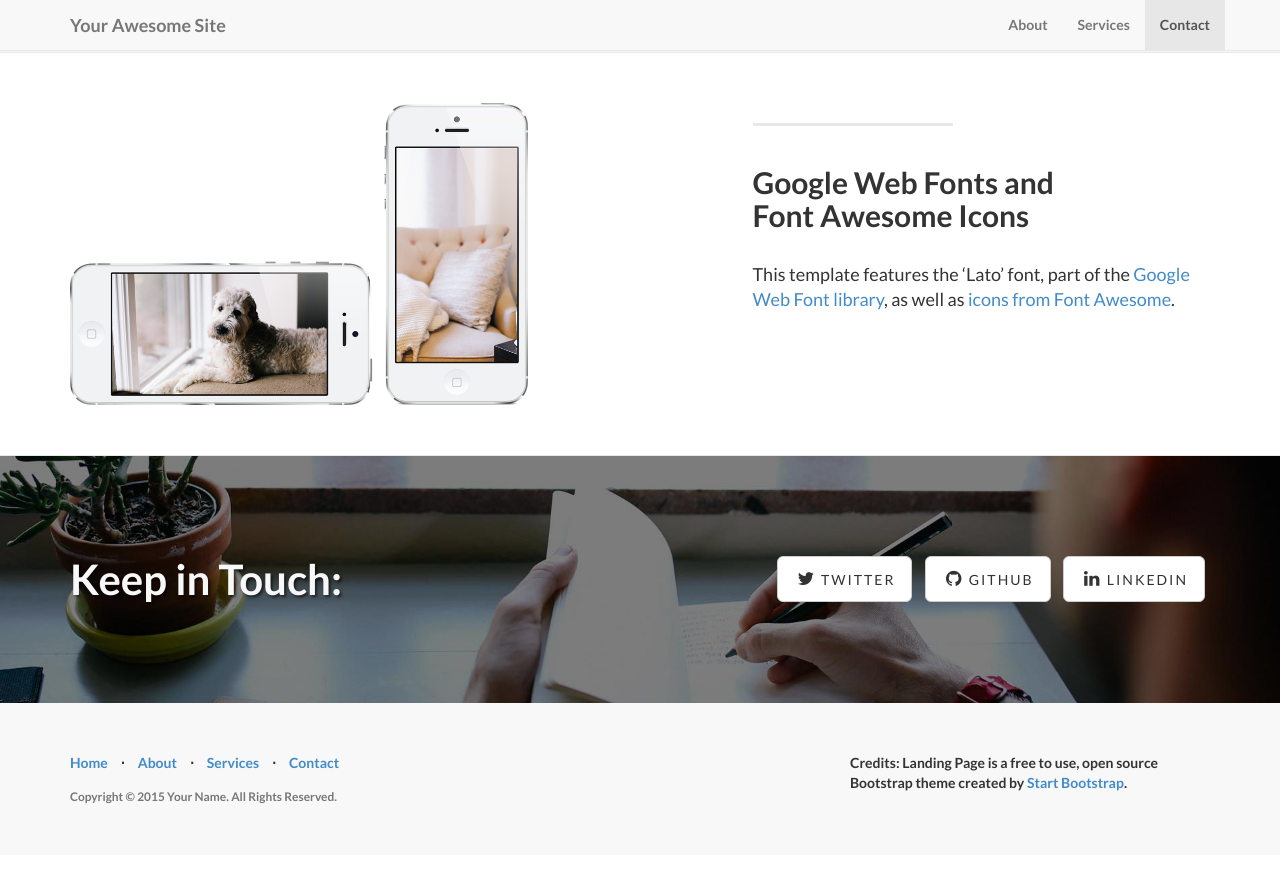
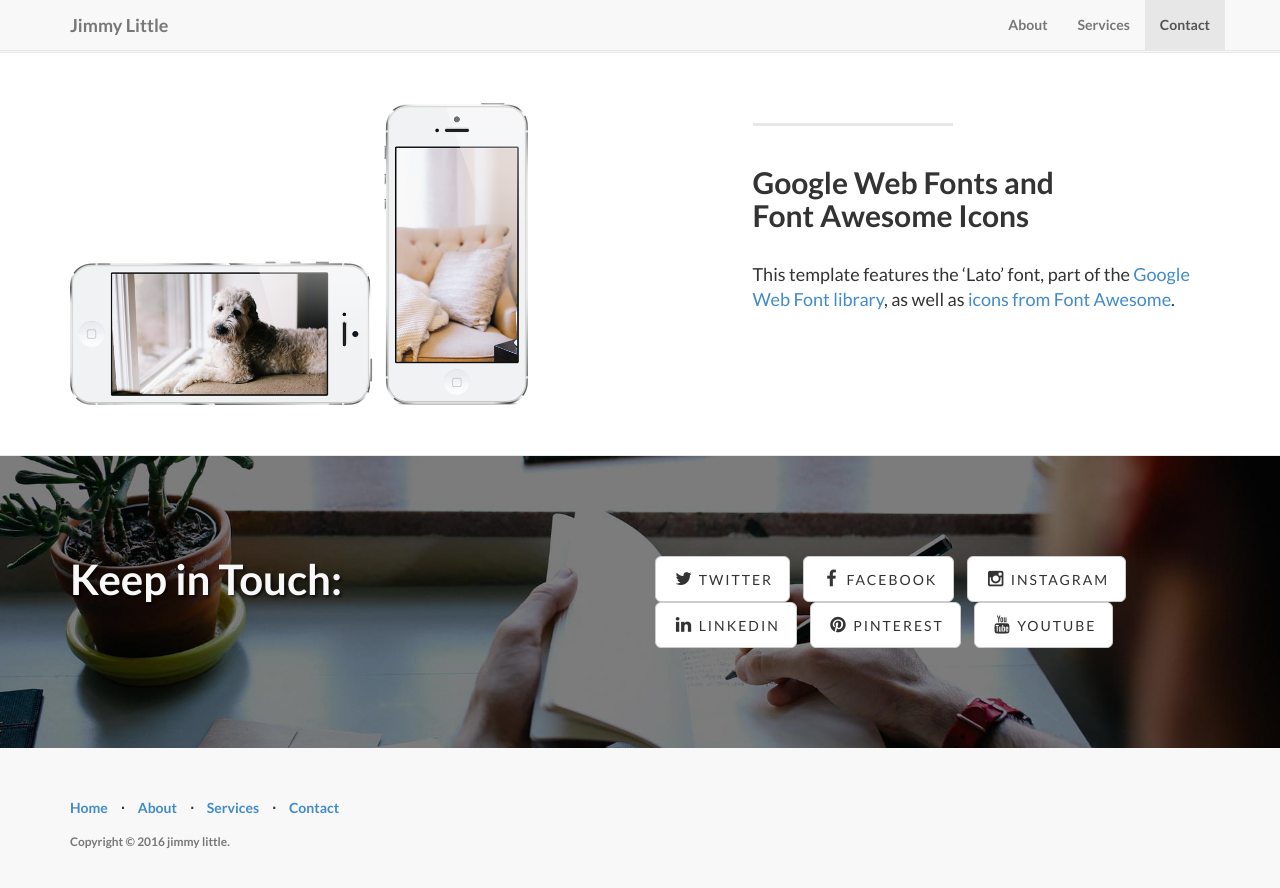
Before and after one commit to jimmy-landing-page/landing-page.github.io, a Jekyll site: the page built from index.html, in a window 1280 px wide and 900 px high, scrolled down 1947 px. Shown: the top 888 px of the window. Built offline with Jekyll 4.4.1, drawn with Linux system fonts in a browser that asks for light colours; before the commit the page ends 2802 px from its top, so only the background shows below that; some of the changed text lies outside the part shown.

Commit message:
new config

```diff
--- a/_config.yml
+++ b/_config.yml
@@ -2,16 +2,13 @@
 #      Main Configs       #
 # ----------------------- #
 
-url: http://yoursite.com
-title: Your Awesome Site
-email: your-email@domain.com
-author: Your Name
-description: > # "Write an awesome description for your new site here.
-  You can edit this line in _config.yml. It will appear in your document
-  head meta (for Google search results) and in your feed.xml site
-  description.
-copyright: 'Copyright &copy; 2015 Your Name. All Rights Reserved.'
-credits: 'Credits: Landing Page is a free to use, open source Bootstrap theme created by <a href="http://startbootstrap.com/">Start Bootstrap</a>.'
+url: /landing-page.github.io
+title: Jimmy Little
+email: thejimmylittle@gmail.com
+author: Jimmy
+description: Jimmy Little's Landing Page.  This page has links to all the stuff I do around the web.
+copyright: 'Copyright &copy; 2016 jimmy little.'
+credits: ''
 
 # ----------------------- #
 #    Jekyll & Plugins     #
@@ -27,8 +24,16 @@ permalink: pretty
 
 social:
   - title: twitter
-    url: https://twitter.com/SBootstrap
-  - title: github
-    url: https://github.com/IronSummitMedia/startbootstrap
+    url: https://twitter.com/jimmylittle
+  - title: facebook
+    url: https://www.facebook.com/Jimmy-Little-99821220015
+  - title: instagram
+    url: https://www.instagram.com/jimmylittle
   - title: linkedin
-    url:
+    url: https://www.linkedin.com/in/jimmylittle
+  - title: pinterest
+    url: https://www.pinterest.com/jimmylittle
+  - title: youtube
+    url: https://www.youtube.com/channel/UC5iog8proR-icv1vv48awOQ
+
+exclude: ["/_site"]
```
